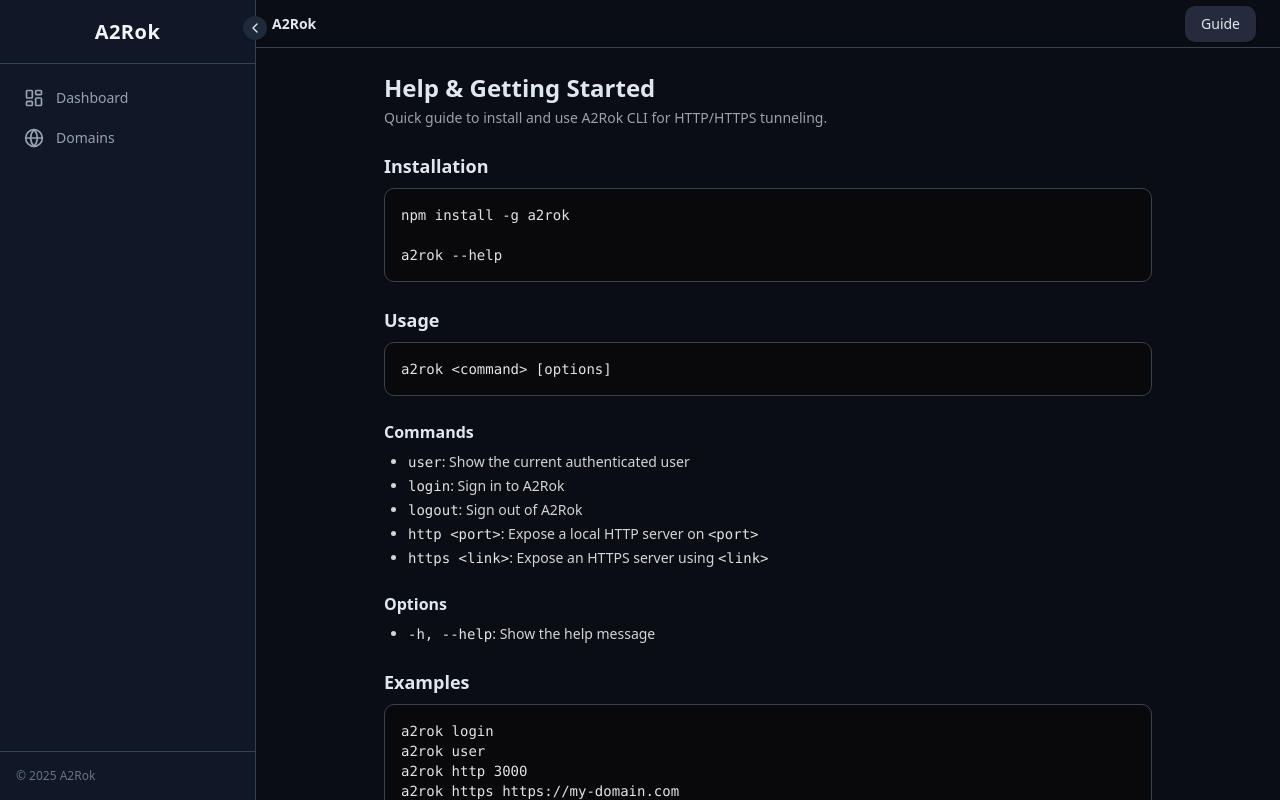
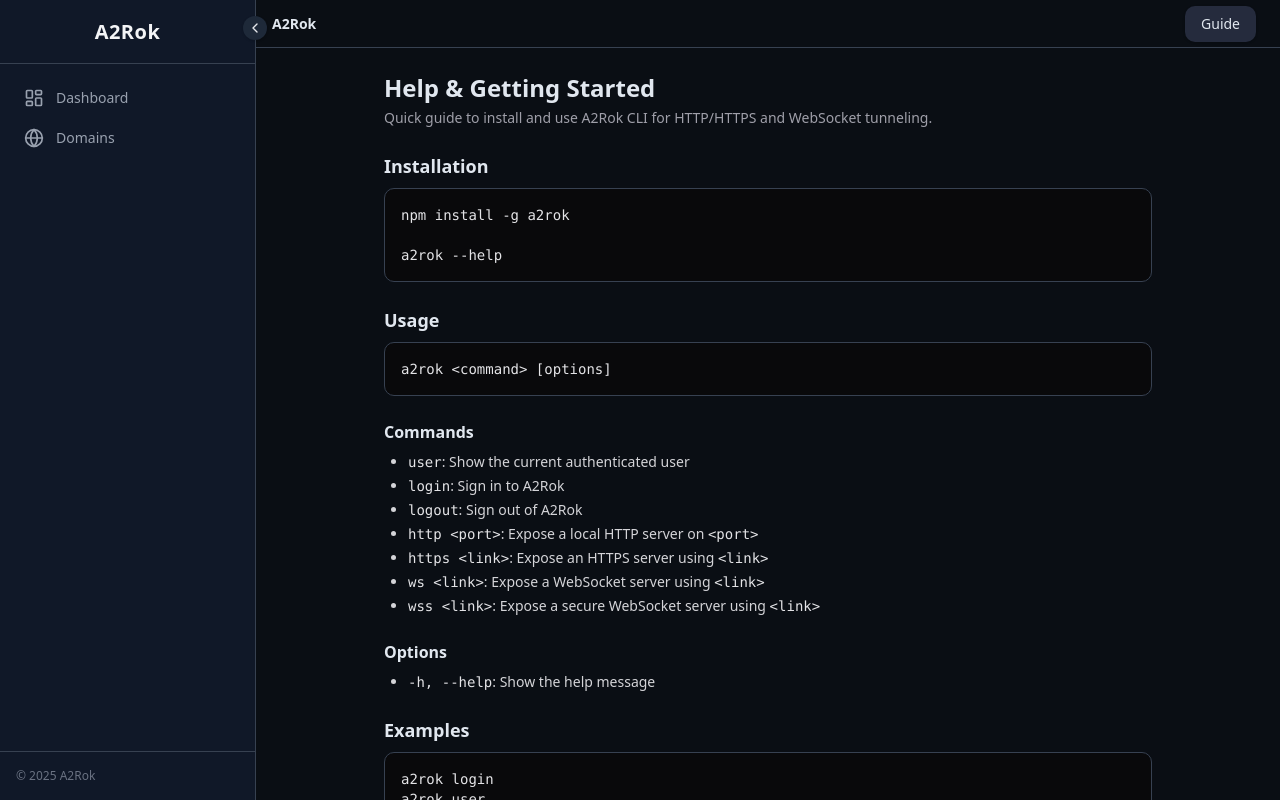
Before and after one commit to Airbornharsh/A2Rok, a Next.js app in the folder frontend/: page /help in a window 1280 px wide. Built offline with nearby package versions, Linux system fonts and the light colour scheme; no server answers.

Commit message:
Updated Readme

```diff
--- a/frontend/src/app/(root)/help/page.tsx
+++ b/frontend/src/app/(root)/help/page.tsx
@@ -7,7 +7,8 @@ export default function HelpPage() {
         <div>
           <h1 className="text-2xl font-bold">Help & Getting Started</h1>
           <p className="mt-1 text-sm text-zinc-400">
-            Quick guide to install and use A2Rok CLI for HTTP/HTTPS tunneling.
+            Quick guide to install and use A2Rok CLI for HTTP/HTTPS and
+            WebSocket tunneling.
           </p>
         </div>
 
@@ -50,6 +51,16 @@ a2rok --help`}</pre>
               an HTTPS server using{' '}
               <code className="text-zinc-200">&lt;link&gt;</code>
             </li>
+            <li>
+              <code className="text-zinc-200">ws &lt;link&gt;</code>: Expose a
+              WebSocket server using{' '}
+              <code className="text-zinc-200">&lt;link&gt;</code>
+            </li>
+            <li>
+              <code className="text-zinc-200">wss &lt;link&gt;</code>: Expose a
+              secure WebSocket server using{' '}
+              <code className="text-zinc-200">&lt;link&gt;</code>
+            </li>
           </ul>
         </section>
 
@@ -69,7 +80,9 @@ a2rok --help`}</pre>
             <pre className="whitespace-pre-wrap text-sm text-zinc-200">{`a2rok login
 a2rok user
 a2rok http 3000
-a2rok https https://my-domain.com`}</pre>
+a2rok https https://my-domain.com
+a2rok ws ws://localhost:8080
+a2rok wss wss://your-domain.com/ws`}</pre>
           </div>
         </section>
       </div>
--- a/frontend/src/app/(root)/page.tsx
+++ b/frontend/src/app/(root)/page.tsx
@@ -7,8 +7,8 @@ export default function Home() {
         <div>
           <h1 className="text-2xl font-bold">A2Rok CLI</h1>
           <p className="mt-1 text-sm text-zinc-400">
-            Tunneling helper to expose your local HTTP/HTTPS servers to the
-            internet.
+            Tunneling helper to expose your local HTTP/HTTPS and WebSocket
+            servers to the internet.
           </p>
         </div>
 
@@ -55,6 +55,16 @@ a2rok --help`}
               an HTTPS server using{' '}
               <code className="text-zinc-200">&lt;link&gt;</code>
             </li>
+            <li>
+              <code className="text-zinc-200">ws &lt;link&gt;</code>: Expose a
+              WebSocket server using{' '}
+              <code className="text-zinc-200">&lt;link&gt;</code>
+            </li>
+            <li>
+              <code className="text-zinc-200">wss &lt;link&gt;</code>: Expose a
+              secure WebSocket server using{' '}
+              <code className="text-zinc-200">&lt;link&gt;</code>
+            </li>
           </ul>
         </section>
 
@@ -75,7 +85,9 @@ a2rok --help`}
               {`a2rok login
 a2rok user
 a2rok http 3000
-a2rok https https://my-domain.com`}
+a2rok https https://my-domain.com
+a2rok ws ws://localhost:8080
+a2rok wss wss://your-domain.com/ws`}
             </pre>
           </div>
         </section>
```
Also changed, not shown: 2 other files (tests, documents, lock files or other folders).
